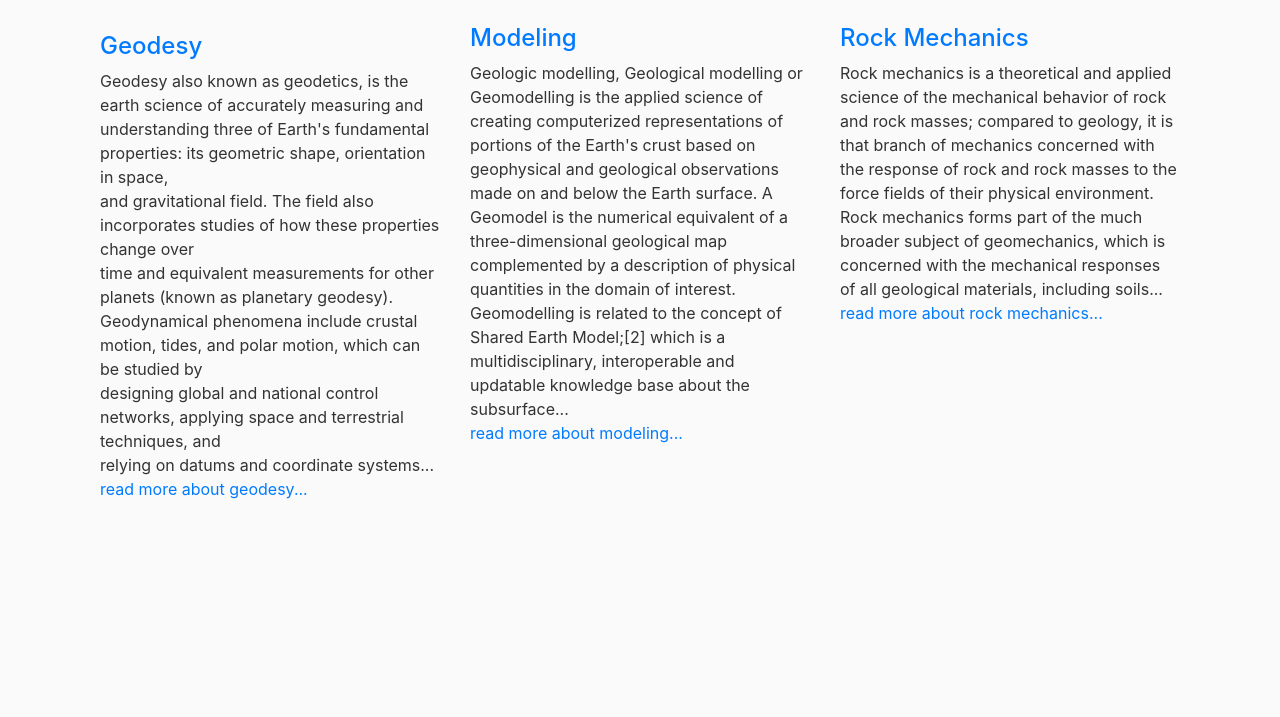
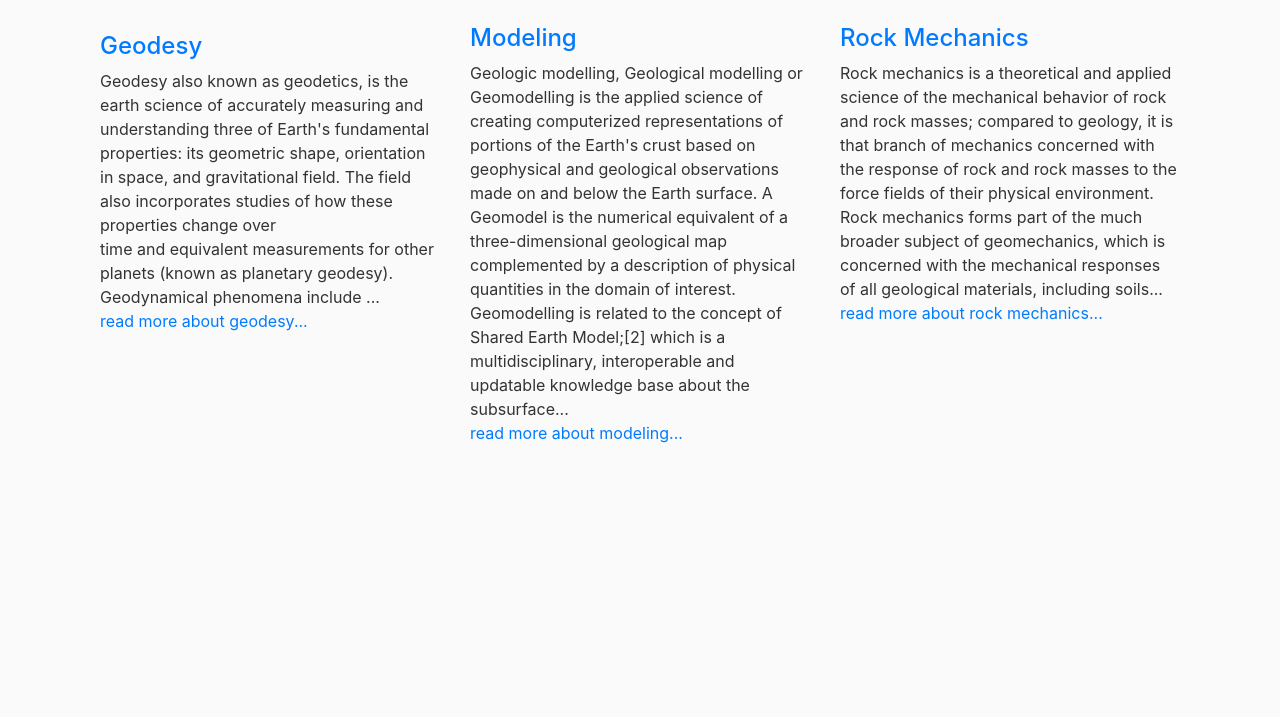
Before and after one commit to Andrei-Rosu/Faultquakes_Django, a Django app: page /research/ in a window 1280 px wide. Shown: the part 56-773 px from the top of the page. Run offline with Django 3.2, Linux system fonts and the light colour scheme; data comes from the database, SQL or seed files in the repository; some libraries are stand-ins or nearby versions.

Commit message:
preparing for prod

```diff
--- a/faultquakes/static/faultquakes/main.css
+++ b/faultquakes/static/faultquakes/main.css
@@ -103,3 +103,6 @@ footer{
 .parent-container{
     display: flex;
 }
+.news, .publications {
+    box-sizing: content-box;
+}
--- a/faultquakes/templates/faultquakes/research.html
+++ b/faultquakes/templates/faultquakes/research.html
@@ -9,13 +9,9 @@
         <div class="container col-md-4">
 
             <h4><h4><a href="{% url 'geodesy' %}">Geodesy</a></h4></h4>
-            <p class="article-content">Geodesy also known as geodetics, is the earth science of accurately measuring and
-                understanding three of Earth's fundamental properties: its geometric shape, orientation in space,
-                and gravitational field. The field also incorporates studies of how these properties change over
+            <p class="article-content">Geodesy also known as geodetics, is the earth science of accurately measuring and understanding three of Earth's fundamental properties: its geometric shape, orientation in space, and gravitational field. The field also incorporates studies of how these properties change over
                 time and equivalent measurements for other planets (known as planetary geodesy).
-                Geodynamical phenomena include crustal motion, tides, and polar motion, which can be studied by
-                designing global and national control networks, applying space and terrestrial techniques, and
-                relying on datums and coordinate systems...</p><a href="{% url 'geodesy' %}">read more about geodesy...</a>
+                Geodynamical phenomena include ...</p><a href="{% url 'geodesy' %}">read more about geodesy...</a>
 
         </div>
 
--- a/requirements.txt
+++ b/requirements.txt
@@ -1,11 +1,15 @@
+Babel==2.6.0
 dj-database-url==0.5.0
 Django==2.1.2
 django-crispy-forms==1.7.2
 django-heroku==0.3.1
 django-multiselectfield==0.1.8
+django-phonenumber-field==2.1.0
 django-select-multiple-field==0.4.2
+django-summernote==0.8.10.0
 gunicorn==19.9.0
 mysqlclient==1.3.13
+phonenumbers==8.10.0
 Pillow==5.3.0
 psycopg2==2.7.5
 psycopg2-binary==2.7.5
```
Also changed, not shown: Faultquakes_Django/settings.py (+11 -12 lines), faultquakes/templates/faultquakes/home.html (+5 -5 lines), 1 other file.
